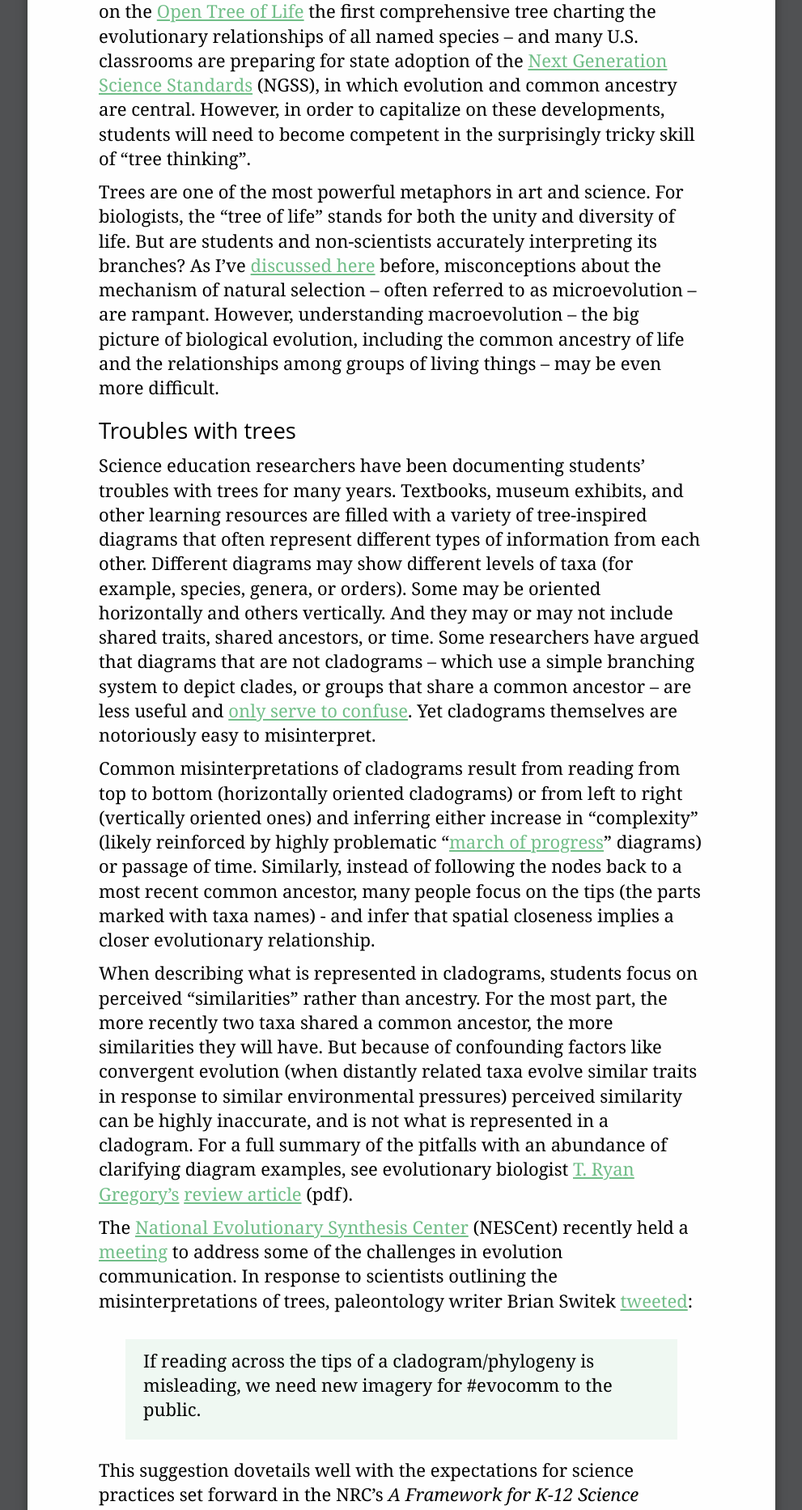
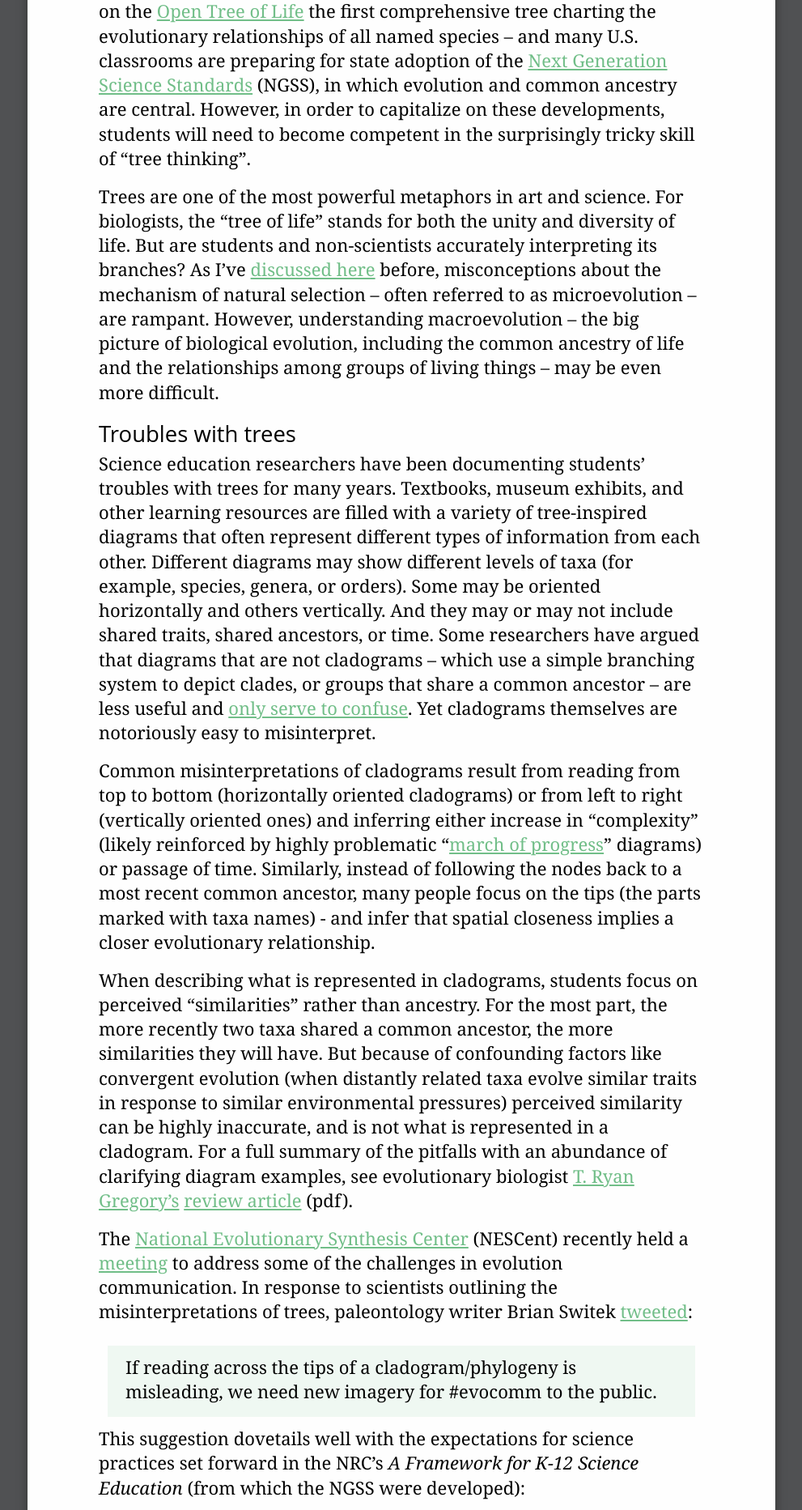
Before and after one commit to jshawl/jeancflanagan, a Jekyll site: the page built from _posts/2013-05-20-learning-to-read-the-tree-of-life.md, in a window 1280 px wide. Shown: the part 390-2255 px from the top of the page at 81% size, without its empty margins (144-1135 px from the left). Built offline with Jekyll 4.4.1, drawn with Linux system fonts in a browser that asks for light colours.

Commit message:
more refactoring, fixing heading styles throughout

```diff
--- a/_posts/2013-05-20-learning-to-read-the-tree-of-life.md
+++ b/_posts/2013-05-20-learning-to-read-the-tree-of-life.md
@@ -25,7 +25,7 @@
 
 This suggestion dovetails well with the expectations for science practices set forward in the NRC's *A Framework for K-12 Science Education* (from which the NGSS were developed):
 
->By grade 12, students should be able to: Represent and explain phenomena with multiple types of models—for example, represent molecules with 3-D models or with bond diagrams—and move flexibly between model types when different ones are most useful for different purposes.
+> By grade 12, students should be able to: Represent and explain phenomena with multiple types of models—for example, represent molecules with 3-D models or with bond diagrams—and move flexibly between model types when different ones are most useful for different purposes.
 
 Perhaps if students were given a totally different kind of visual model for common ancestry to use alongside the traditional tree metaphor, they could overcome some of the difficulties and learn something about the nature of scientific modeling in the process.
 
--- a/style.css
+++ b/style.css
@@ -100,26 +100,26 @@
 }
 
 h1 {
-  font: normal 400 1.375em/2 'Calluna Sans', 'Open Sans', Calibri, sans-serif;
+  font: normal 400 1.375em/1.5 'Calluna Sans', 'Open Sans', Calibri, sans-serif;
 }
 
 h2 {
-  font: normal 400 1.25em/2 'Calluna Sans', 'Open Sans', Calibri, sans-serif;
+  font: normal 400 1.25em/1.5 'Calluna Sans', 'Open Sans', Calibri, sans-serif;
 }
 
 h3 {
   color: hsla(138, 16%, 18%, 1);
-  font: normal 400 1.125em/2 'Calluna Sans', 'Open Sans', Calibri, sans-serif;
+  font: normal 400 1.125em/1.5 'Calluna Sans', 'Open Sans', Calibri, sans-serif;
 }
 
 h4 {
-  font: normal 600 1em/1 Calluna, Georgia, serif;
+  font: normal 600 1em/1.5 Calluna, Georgia, serif;
 }
 
 blockquote {
   background: hsla(138, 37.5%, 59.5%, .1);
-  margin: 1em 1.5em;
-  padding: .5em 1em;
+  margin: .5em;
+  padding: .5em 1em 0;
 }
 
 /*** END Basic structure and formatting ***/
@@ -149,19 +149,17 @@
 
 .banner h2 {
   font-size: 1em;
-  line-height: 1.5;
 }
 
 /* Navigation only */
-nav {
-  font: normal 400 1em 'Calluna Sans', 'Open Sans', Calibri, sans-serif;
+.banner nav {
+  font: normal 400 1em/1.5 'Calluna Sans', 'Open Sans', Calibri, sans-serif;
   margin: 0 auto;
   padding: .75em 0;
 }
 
-nav li {
+.banner nav li {
   display: inline-block;
-  line-height: 1.5;
   margin: 0 .5em 0 0;
 }
 
@@ -234,11 +232,11 @@
 }
 
 .page p {
-  padding: 0 0 .5em;
+  padding: 0 0 .75em;
 }
 
 .page ul {
-  padding: .5em 2em;
+  padding: .75em 2em;
 }
 
 .page footer {
```
